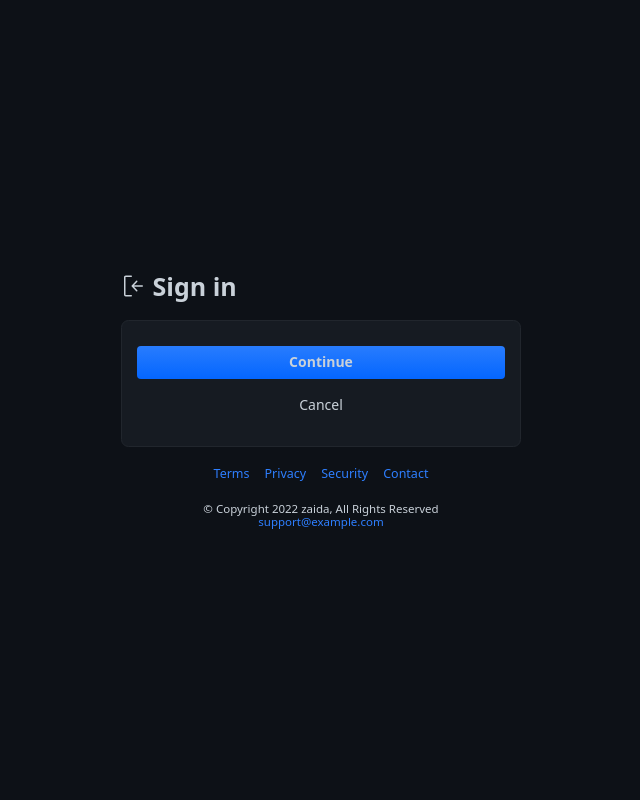
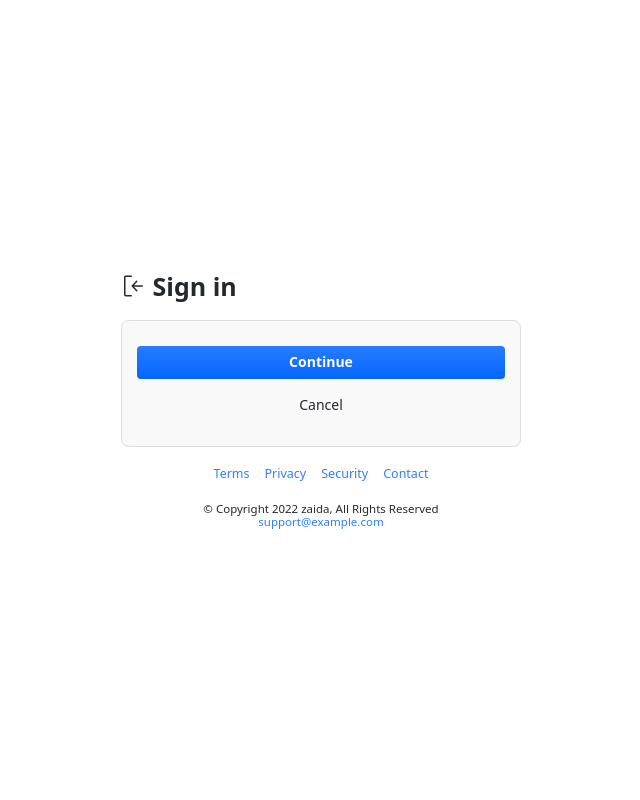
Before and after one commit to realsuayip/asu, a Django app: template zaida/templates/two_factor/core/login.html in a window 1280 px wide. Shown: the whole page, without its empty margins (319-959 px from the left). Run offline with Django 4.2, Linux system fonts and the light colour scheme; the template is opened without the code that fills it: most values are stand-ins (such as "Sample title", 1, 10 or a date in 2020); parts of the project's set-up code (start-up, migrations or seed data) failed here and were passed over; some libraries are stand-ins or nearby versions.

Commit message:
Add light theme for templates & various other optimizations

```diff
--- a/zaida/static/css/index.css
+++ b/zaida/static/css/index.css
@@ -3,6 +3,29 @@
 *, ::before, ::after {
     box-sizing: border-box;
 }
+
+:root {
+    --background: #0d1117;
+    --foreground: #c9d1d9;
+    --background-accent: #161b22;
+    --border-accent: #21262d;
+    --input-border: #30363d;
+    --btn-color: inherit;
+    --btn-effect: rgba(0, 0, 0, 0.15);
+}
+
+@media (prefers-color-scheme: light) {
+    :root {
+        --background: #ffffff;
+        --foreground: #24292f;
+        --background-accent: #f9f9f9;
+        --border-accent: #dedede;
+        --input-border: #d0d7de;
+        --btn-color: #ffffff;
+        --btn-effect: rgba(0, 0, 0, 0.05);
+    }
+}
+
 
 html {
     line-height: 1.15;
@@ -16,8 +39,8 @@ body {
     margin: 0;
     font-family: system-ui, 'Segoe UI', Roboto, Helvetica, Arial, sans-serif, 'Apple Color Emoji', 'Segoe UI Emoji';
     font-size: 1.4rem;
-    background: #0d1117;
-    color: #c9d1d9;
+    background: var(--background);
+    color: var(--foreground);
 }
 
 hr {
@@ -163,7 +186,7 @@ body {
 }
 
 svg {
-    fill: #c9d1d9;
+    fill: var(--foreground);
 }
 
 main {
@@ -173,6 +196,12 @@ main {
     border-radius: .4rem;
     width: 400px;
     height: auto;
+}
+
+@media screen and (max-width: 420px) {
+    main {
+        margin: 0 2rem;
+    }
 }
 
 footer {
@@ -196,9 +225,9 @@ footer > article {
 
 .subject {
     padding: 2.5rem 1.5rem;
-    border: 1px solid #21262d;
+    border: 1px solid var(--border-accent);
     border-radius: .75rem;
-    background: #161b22;
+    background: var(--background-accent);
     display: flex;
     flex-direction: column;
     gap: 2rem;
@@ -226,11 +255,11 @@ label {
 }
 
 input {
-    border: 1px solid #30363d;
+    border: 1px solid var(--input-border);
     border-radius: .4rem;
-    background: #0d1117;
+    background: var(--background);
     font-size: 1.6rem;
-    color: #c9d1d9;
+    color: var(--foreground);
     padding: 1rem 1rem;
 }
 
@@ -241,7 +270,7 @@ input {
     line-height: 2.25rem;
     background: linear-gradient(to bottom, #287cfe, #0466ff);
     cursor: pointer;
-    color: inherit;
+    color: var(--btn-color);
     border-radius: .4rem;
     padding: .5rem 1rem;
     font-size: 1.4rem;
@@ -253,6 +282,7 @@ input {
     background: transparent;
     border: 1px solid rgba(40, 124, 254, 0.5);
     font-weight: bold;
+    color: inherit;
 }
 
 .btn.secondary.light {
@@ -282,7 +312,7 @@ a {
 }
 
 .btn.secondary:hover {
-    background: rgba(0, 0, 0, 0.15);
+    background: var(--btn-effect);
 }
 
 .qrcode {
--- a/zaida/templates/two_factor/_base.html
+++ b/zaida/templates/two_factor/_base.html
@@ -33,5 +33,15 @@
     </footer>
 </main>
 
+<script>
+    !function () {
+        const t = document.querySelector("button.back[type=submit]");
+        null !== t && t.addEventListener("click", function () {
+            document.querySelectorAll("input:not([type=hidden])").forEach(function (t) {
+                t.disabled = !0
+            })
+        })
+    }();
+</script>
 </body>
 </html>
--- a/zaida/templates/two_factor/_wizard_actions.html
+++ b/zaida/templates/two_factor/_wizard_actions.html
@@ -7,7 +7,7 @@
         <button name="wizard_goto_step"
                 type="submit"
                 value="{{ wizard.steps.prev }}"
-                class="btn secondary">{% trans "Back" %}</button>
+                class="btn secondary back">{% trans "Back" %}</button>
     {% endif %}
 
     {% if cancel_url %}
--- a/zaida/templates/two_factor/core/login.html
+++ b/zaida/templates/two_factor/core/login.html
@@ -13,7 +13,7 @@
         </h1>
 
         {% if wizard.steps.current == 'auth' %}
-            <small style="text-align: justify"{% if user.is_authenticated %} class="banner warning"{% endif %}>
+            <small role="alert" style="text-align: justify"{% if user.is_authenticated %} class="banner warning"{% endif %}>
                 {% if user.is_authenticated %}
                     {% url "two_factor:profile" as url %}
                     {% blocktranslate trimmed with username=user.username %}
@@ -40,7 +40,7 @@
 
     {% if wizard.form.non_field_errors %}
         {% for error in wizard.form.non_field_errors %}
-            <p class="banner danger">{{ error }}</p>
+            <p role="alert" class="banner danger">{{ error }}</p>
         {% endfor %}
     {% endif %}
 
@@ -75,7 +75,7 @@
             {% elif wizard.steps.current == 'token' or wizard.steps.current == 'backup' %}
                 <div class="input-group">
                     <label for="login_otp_token">Code</label>
-                    {% render_field wizard.form.otp_token id="login_otp_token" %}
+                    {% render_field wizard.form.otp_token|attr:"required" id="login_otp_token" %}
                     {% if wizard.form.otp_token.errors %}
                         {% for error in wizard.form.otp_token.errors %}
                             <small class="text-danger">{{ error }}</small>
--- a/zaida/templates/two_factor/core/setup.html
+++ b/zaida/templates/two_factor/core/setup.html
@@ -11,7 +11,7 @@
 
     {% if wizard.form.non_field_errors %}
         {% for error in wizard.form.non_field_errors %}
-            <p class="banner danger">{{ error }}</p>
+            <p role="alert" class="banner danger">{{ error }}</p>
         {% endfor %}
     {% endif %}
 
@@ -63,8 +63,6 @@
                 <input type="submit" value="" hidden/>
             </div>
             {% include "two_factor/_wizard_actions.html" %}
-            {# so that 'Back' can be clicked without having to enter the input #}
-            <script>document.getElementById("gen_token").removeAttribute("required")</script>
         </form>
     </div>
 {% endblock %}
```
